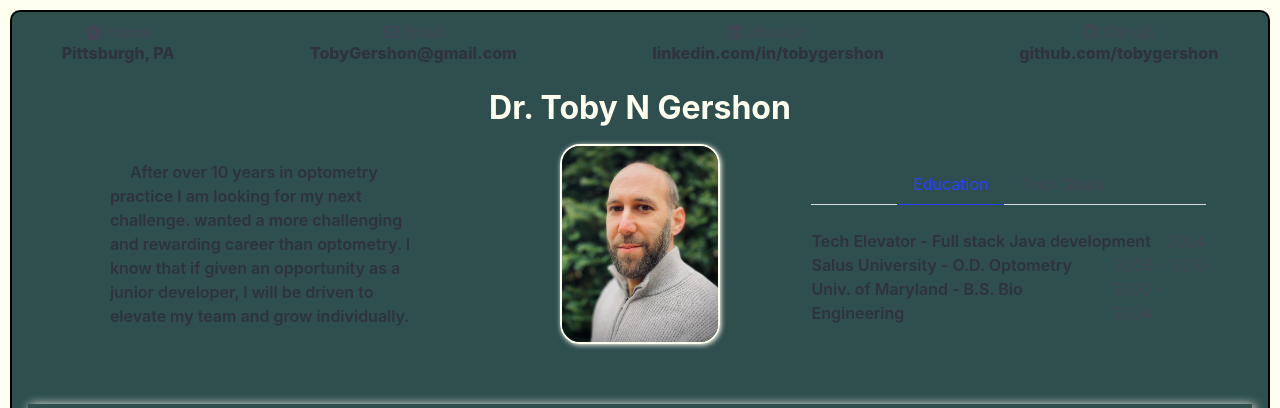
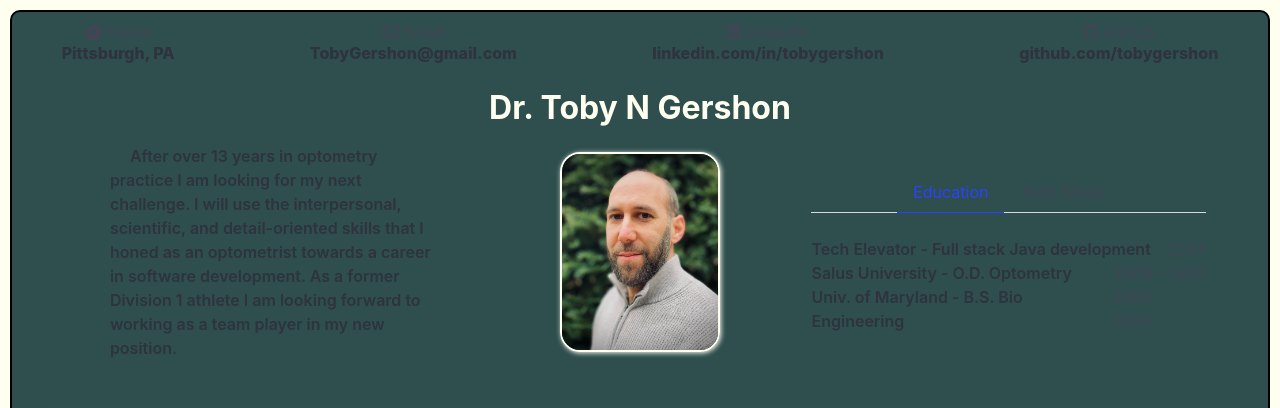
Before and after one commit to tobygershon/Resume, a React (Vite) app: page / in a window 1280 px wide. Shown: the top 408 px of the page. Built offline with nearby package versions, Linux system fonts and the light colour scheme.

Commit message:
intro changes

```diff
--- a/src/App.jsx
+++ b/src/App.jsx
@@ -85,9 +85,10 @@ function App() {
 
         <div className="column is-one-third is-flex is-align-items-center ml-4 px-6">
 
-          <p className="has-text-weight-semibold">&nbsp;&nbsp;&nbsp;&nbsp;&nbsp;<strong>After over 10 years in optometry practice I am looking for my next challenge.
-            wanted a more challenging and rewarding career than optometry.  I know that if given an opportunity as a junior developer, I will
-            be driven to elevate my team and grow individually.</strong> </p>
+          <p className="has-text-weight-semibold">&nbsp;&nbsp;&nbsp;&nbsp;&nbsp;<strong>After over 13 years in optometry practice
+             I am looking for my next challenge.  I will use the interpersonal, scientific, and detail-oriented skills that I honed
+              as an optometrist towards a career in software development.  As a former Division 1 athlete I am looking forward to
+              working as a team player in my new position.</strong> </p>
 
         </div>
 
```
